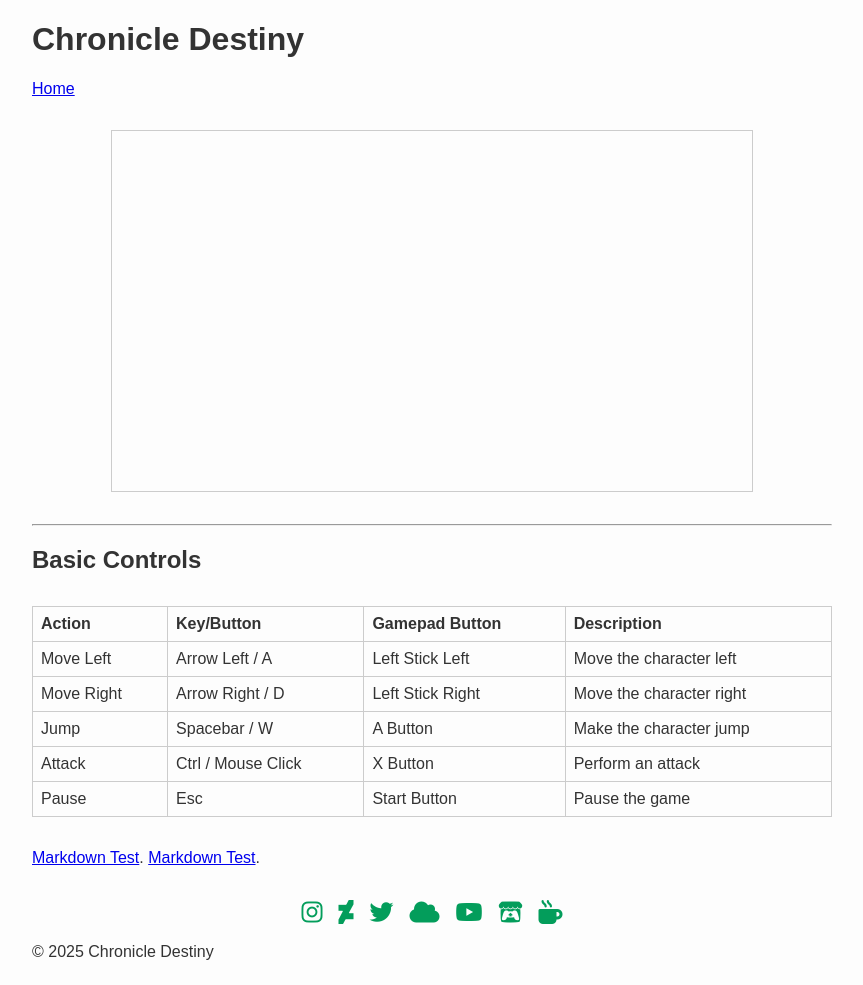
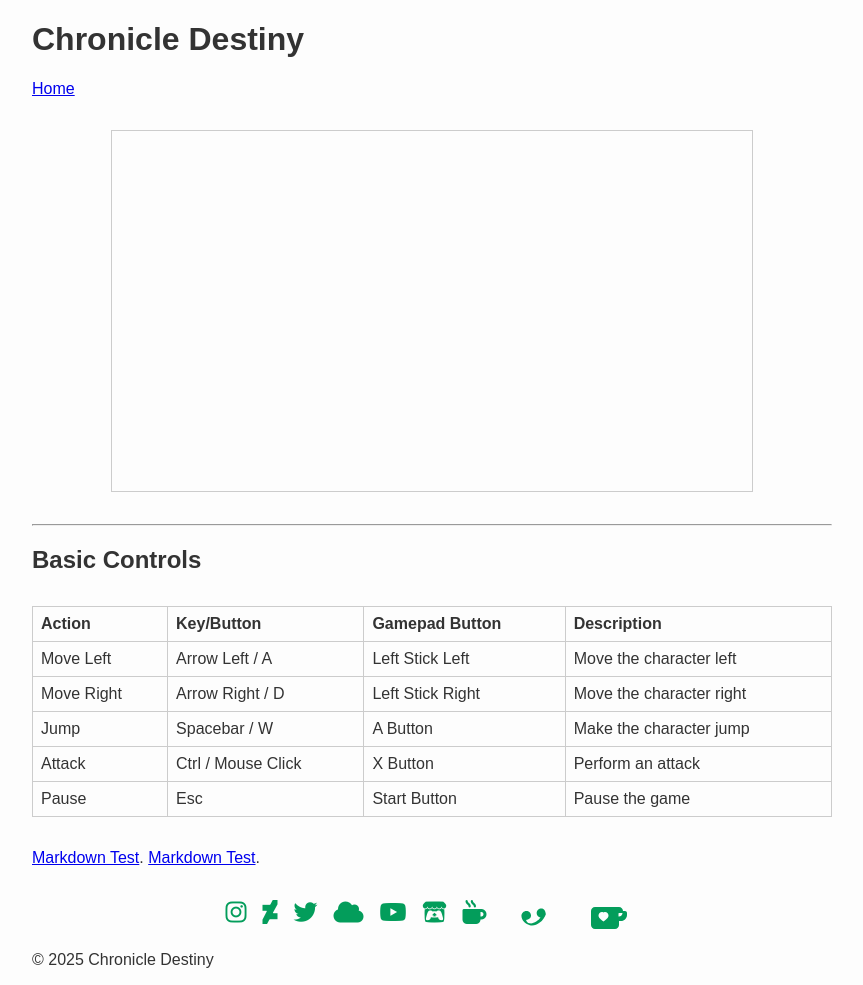
Before and after one commit to zBuLe/Chronicle-Destiny, a Jekyll site: the page built from index.md, in a window 1280 px wide. Shown: the whole page, without its empty margins (208-1071 px from the left). Built offline with Jekyll 4.4.1, drawn with Linux system fonts in a browser that asks for light colours; our own code applies the rules of GitHub Pages for plain Markdown files; a script that is not in the unit is left out.

Commit message:
Update footer social links with personal URLs and add styling for social icons

```diff
--- a/_includes/footer.html
+++ b/_includes/footer.html
@@ -1,27 +1,47 @@
 <footer>
 
   <div class="social-links">
-    <a href="https://instagram.com/yourname" target="_blank" title="Instagram">
+    <a href="https://instagram.com/zbule" target="_blank" title="Instagram">
       <i class="fab fa-instagram"></i>
     </a>
-    <a href="https://deviantart.com/yourname" target="_blank" title="DeviantArt">
+    <a href="https://deviantart.com/zbule" target="_blank" title="DeviantArt">
       <i class="fab fa-deviantart"></i>
     </a>
-    <a href="https://twitter.com/yourname" target="_blank" title="Twitter">
+    <a href="https://twitter.com/zBuLe" target="_blank" title="Twitter">
       <i class="fab fa-twitter"></i>
     </a>
-    <a href="https://bsky.app/profile/yourname.bsky.social" target="_blank" title="BlueSky">
+    <a href="https://bsky.app/profile/zbule.xyz" target="_blank" title="BlueSky">
       <i class="fa-solid fa-cloud"></i>
     </a>
-    <a href="https://youtube.com/@yourname" target="_blank" title="YouTube">
+    <a href="https://youtube.com/@bluestar03" target="_blank" title="YouTube">
       <i class="fab fa-youtube"></i>
     </a>
-    <a href="https://yourname.itch.io" target="_blank" title="itch.io">
+    <a href="https://zbule.itch.io" target="_blank" title="itch.io">
       <i class="fa-brands fa-itch-io"></i>
     </a>
-    <a href="https://ko-fi.com/yourname" target="_blank" title="Ko-fi">
+    <a href="https://ko-fi.com/zbule" target="_blank" title="Ko-fi">
       <i class="fa-solid fa-mug-hot"></i>
     </a>
+
+    <a href="https://bsky.app/profile/yourname.bsky.social" target="_blank" title="BlueSky" class="social-icon">
+      <svg xmlns="http://www.w3.org/2000/svg" width="24" height="24" viewBox="0 0 256 256" fill="#039D5B">
+        <path d="M187.5,68.1c-18.4,0-33.4,14.6-33.4,32.4c0,14.8,11.8,27.1,27.2,31.5c-6.8,10.7-17.8,20.5-30.4,28.6
+                 c-16.6,10.9-33.5,15.1-47.7,11.8c-12.2-2.7-20.7-10.6-24.6-23.5c19.4-1.7,35.5-15.1,35.5-32c0-17.9-15-32.4-33.4-32.4
+                 c-19.2,0-35,15.8-35,35.2c0,30.7,24.6,58.2,59.5,66.7c23.3,5.8,48.6-1.1,70.7-18.6c20.4-16.1,36.2-37.5,43.5-60.2
+                 C215.6,78.4,202.9,68.1,187.5,68.1z"/>
+      </svg>
+    </a>
+
+    <a href="https://ko-fi.com/yourname" target="_blank" title="Ko-fi" class="social-icon">
+      <svg xmlns="http://www.w3.org/2000/svg" viewBox="0 0 576 512" width="24" height="24" fill="#039D5B">
+        <path d="M416 192c0-17.7 14.3-32 32-32h96c17.7 0 32 14.3 32 32v32c0 53-43 96-96 96h-32v64c0 35.3-28.7 64-64 64H64c-35.3
+        0-64-28.7-64-64V160c0-35.3 28.7-64 64-64h384c35.3 0 64 28.7 64 64v32h-64v-32zm88 32v-32h-56c-4.4 0-8 3.6-8 8v48h8c30.9
+        0 56-25.1 56-56zM176 176c-30.9 0-56 25.1-56 56 0 41.8 56 80 80 96 24-16 80-54.2 80-96 0-30.9-25.1-56-56-56-15.2
+        0-28.9 6.2-38.9 16.2C204.9 182.2 191.2 176 176 176z"/>
+      </svg>
+    </a>
+
+
   </div>
 
 
--- a/assets/css/style.css
+++ b/assets/css/style.css
@@ -58,6 +58,25 @@
   color: #FFB871;
 }
 
+.social-icon {
+  display: inline-block;
+  width: 1.5em;
+  height: 1.5em;
+  margin: 0 0.5em;
+  vertical-align: middle;
+  transition: fill 0.3s ease;
+}
+
+.social-icon svg {
+  width: 100%;
+  height: 100%;
+  fill: #039D5B;
+}
+
+.social-icon:hover svg {
+  fill: #FFB871;
+}
+
 
 
 
```
